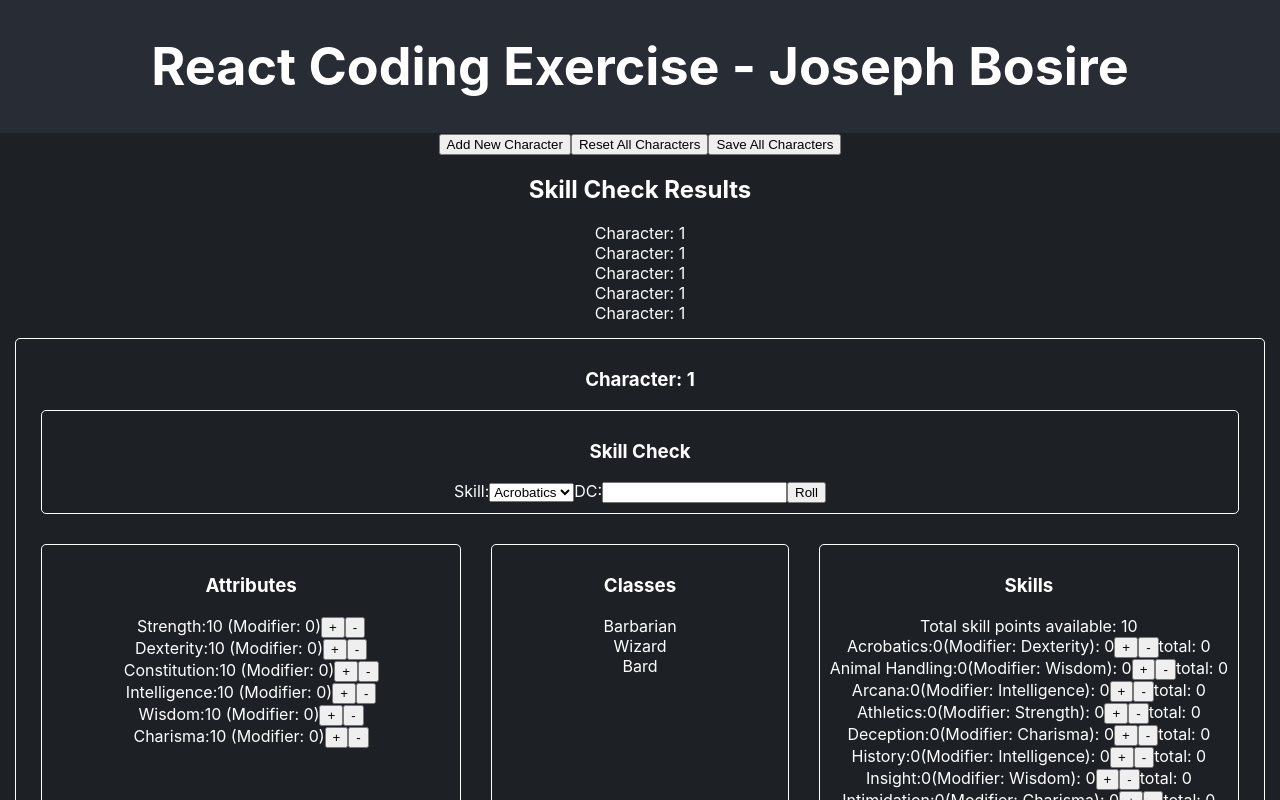
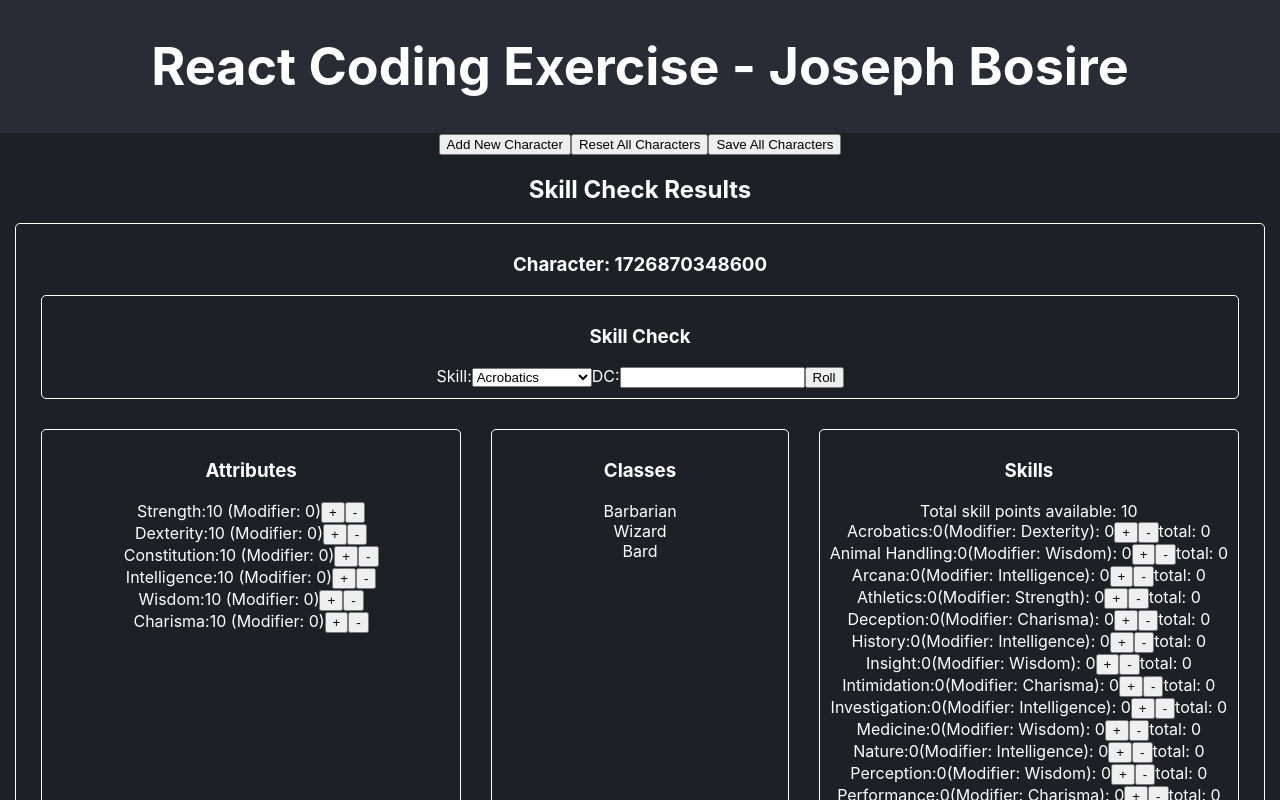
Before and after one commit to josephbosire/-recruiting-webapp-character, a React (Create React App) app: page / in a window 1280 px wide. Both pictures are taken after a click on the button "Add New Character". Shown: the top 800 px of the page. Built offline with nearby package versions, Linux system fonts and the light colour scheme.

Commit message:
Wrap up implementation of skill check and skill results functionality

```diff
--- a/src/App.js
+++ b/src/App.js
@@ -18,10 +18,10 @@ function App() {
         {/* Add Skill Check Results Component Here */}
         <SkillCheckResults />
         {/* Add Character Sheet Component Here */}
-        {characters.map((character, idx) => (
+        {Object.entries(characters).map(([id, character]) => (
           <CharacterSheet
-            key={`character-${idx}`}
-            sheet_number={idx + 1}
+            key={`character-${id}`}
+            sheet_number={id}
             character={character}
           />
         ))}
--- a/src/components/Attributes/Attributes.jsx
+++ b/src/components/Attributes/Attributes.jsx
@@ -1,30 +1,29 @@
+import { useMemo } from "react";
+import { ATTRIBUTE_LIST } from "../../consts";
 import { useCharactersContext } from "../../contexts/CharacterContextProvider";
-import { useCharacterModifiers } from "../../lib/hooks";
+import { getCharacterModifiers } from "../../lib/utils";
 import ModifierControls from "../ModifierControls";
 
 function Attributes({ character }) {
-  const character_modifiers = useCharacterModifiers(character);
+  const character_modifiers = useMemo(
+    () => getCharacterModifiers(character),
+    [character],
+  );
   const { increaseCharacterAttribute, decreaseCharacterAttribute } =
     useCharactersContext();
   return (
     <div className="container character-info__attributes">
       <h3>Attributes</h3>
       <ul>
-        {Object.entries(character)
-          .filter(([k, _]) => k !== "id")
-          .map(([attribute, points]) => (
-            <li key={attribute}>
-              {attribute}:{points} (Modifier: {character_modifiers[attribute]})
-              <ModifierControls
-                onIncrement={() =>
-                  increaseCharacterAttribute(character.id, attribute)
-                }
-                onDecrement={() =>
-                  decreaseCharacterAttribute(character.id, attribute)
-                }
-              />
-            </li>
-          ))}
+        {ATTRIBUTE_LIST.map((attr) => (
+          <li key={attr}>
+            {attr}:{character[attr]} (Modifier: {character_modifiers[attr]})
+            <ModifierControls
+              onIncrement={() => increaseCharacterAttribute(character.id, attr)}
+              onDecrement={() => decreaseCharacterAttribute(character.id, attr)}
+            />
+          </li>
+        ))}
       </ul>
     </div>
   );
--- a/src/components/Classes/Classes.jsx
+++ b/src/components/Classes/Classes.jsx
@@ -2,7 +2,6 @@ import { CLASS_LIST } from "../../consts";
 import { hasClassAttributes } from "../../lib/utils";
 
 function Classes({ character, onClick }) {
-  console.log("Rerendered");
   return (
     <div className="container character-info__classes">
       <h3>Classes</h3>
--- a/src/components/SkillCheckResults/SkillCheckResult.jsx
+++ b/src/components/SkillCheckResults/SkillCheckResult.jsx
@@ -1,5 +1,15 @@
-function SkillCheckResult() {
-  return <p>Character: 1</p>;
+function SkillCheckResult({ result }) {
+  return (
+    <li>
+      <h3>Character: {result.character_id}</h3>
+      <p>
+        Skill: {result.selectedSkill} : {result.selectedSkillPoints}
+      </p>
+      <p>You rolled: {result.roll}</p>
+      <p>The DC was: {result.dc}</p>
+      <p>Result: {result.total >= result.dc ? "Success" : "Failure"}</p>
+    </li>
+  );
 }
 
 export default SkillCheckResult;
--- a/src/components/SkillCheckResults/SkillCheckResults.jsx
+++ b/src/components/SkillCheckResults/SkillCheckResults.jsx
@@ -1,14 +1,19 @@
+import { useCharactersContext } from "../../contexts/CharacterContextProvider";
 import SkillCheckResult from "./SkillCheckResult";
 
 function SkillCheckResults() {
+  const { skillCheckResults } = useCharactersContext();
   return (
     <div>
       <h2>Skill Check Results</h2>
-      <SkillCheckResult />
-      <SkillCheckResult />
-      <SkillCheckResult />
-      <SkillCheckResult />
-      <SkillCheckResult />
+      <ul>
+        {skillCheckResults.map((result) => (
+          <SkillCheckResult
+            key={`result-${result.character_id}`}
+            result={result}
+          />
+        ))}
+      </ul>
     </div>
   );
 }
--- a/src/components/Skills/Skills.jsx
+++ b/src/components/Skills/Skills.jsx
@@ -1,43 +1,27 @@
-import {
-  useCalcualteAvailableSkillPoints,
-  useCharacterModifiers,
-  useSkills,
-} from "../../lib/hooks";
+import { useMemo } from "react";
+import { AVAILABLE_SKILL_POINTS } from "../../consts";
+import { useCharactersContext } from "../../contexts/CharacterContextProvider";
+import { getCharacterModifiers } from "../../lib/utils";
 import ModifierControls from "../ModifierControls";
 
 function Skills({ character }) {
-  const character_modifiers = useCharacterModifiers(character);
-  const availablePoints = useCalcualteAvailableSkillPoints(character_modifiers);
-  const { skills, totalCurrentSkillPoints, incrementSkill, decrementSkill } =
-    useSkills();
+  const character_modifiers = useMemo(
+    () => getCharacterModifiers(character),
+    [character],
+  );
+  const { incrementSkill, decrementSkill, getCharacterCurrentSkillPoints } =
+    useCharactersContext();
+  const intelligence_modifier = character_modifiers.Intelligence || 0;
+  const availablePoints = AVAILABLE_SKILL_POINTS + 4 * intelligence_modifier;
+  const totalCurrentSkillPoints = getCharacterCurrentSkillPoints(character.id);
+
   return (
     <div className="container character-info__skills">
       <h3>Skills</h3>
       <span>Total skill points available: {availablePoints}</span>
       <ul>
-        {skills.map((skill) => (
-          <Skill
-            key={skill.name}
-            skill={skill}
-            character_modifiers={character_modifiers}
-            incrementSkill={incrementSkill}
-            decrementSkill={decrementSkill}
-            disableIncrement={totalCurrentSkillPoints >= availablePoints}
-          />
-        ))}
-      </ul>
-    </div>
-  );
-}
-function Skill({
-  skill,
-  character_modifiers,
-  incrementSkill,
-  decrementSkill,
-  disableIncrement,
-}) {
-  return (
-    <li>
+        {character.skills.map((skill) => (
+          <li key={`${character.id} - ${skill.name}`}>
             <span>
               {skill.name}:{skill.points}
             </span>
@@ -46,12 +30,18 @@ function Skill({
               {character_modifiers[skill.attributeModifier]}
             </span>
             <ModifierControls
-        disableIncrement={disableIncrement}
-        onIncrement={() => incrementSkill(skill.name)}
-        onDecrement={() => decrementSkill(skill.name)}
+              disableIncrement={totalCurrentSkillPoints >= availablePoints}
+              onIncrement={() => incrementSkill(character.id, skill.name)}
+              onDecrement={() => decrementSkill(character.id, skill.name)}
             />
-      <span>total: 0</span>
+            <span>
+              total:{" "}
+              {skill.points + character_modifiers[skill.attributeModifier]}
+            </span>
           </li>
+        ))}
+      </ul>
+    </div>
   );
 }
 export default Skills;
--- a/src/components/character/CharacterSheet.jsx
+++ b/src/components/character/CharacterSheet.jsx
@@ -21,7 +21,7 @@ function CharacterSheet({ sheet_number, character }) {
   return (
     <div className="container">
       <h3>Character: {sheet_number}</h3>
-      <SkillCheck />
+      <SkillCheck character={character} />
       <div className="character-info">
         <Attributes character={character} />
         <Classes character={character} onClick={handOnClickClass} />
--- a/src/components/character/SkillCheck.jsx
+++ b/src/components/character/SkillCheck.jsx
@@ -1,15 +1,39 @@
-import React from "react";
+import React, { useState } from "react";
+import { SKILL_LIST } from "../../consts";
+import { useCharactersContext } from "../../contexts/CharacterContextProvider";
 
-function SkillCheck() {
+function SkillCheck({ character }) {
+  const [dc, setDc] = useState("");
+  const [selectedSkill, setSelectedSkill] = useState("Acrobatics");
+  const skill_options = SKILL_LIST.map((skill) => skill.name);
+  const { rollDice } = useCharactersContext();
+
+  const handleSubmit = (e) => {
+    e.preventDefault();
+    rollDice(character.id, selectedSkill, dc);
+  };
   return (
-    <form className="container">
+    <form className="container" onSubmit={handleSubmit}>
       <h3>Skill Check</h3>
       <label>Skill:</label>
-      <select id="skill">
-        <option>Acrobatics</option>
+      <select
+        value={selectedSkill}
+        onChange={(e) => setSelectedSkill(e.target.value)}
+      >
+        {skill_options.map((option) => (
+          <option key={option} value={option}>
+            {option}
+          </option>
+        ))}
       </select>
       <label htmlFor="dc">DC:</label>
-      <input id="dc" />
+      <input
+        type="number"
+        id="dc"
+        value={dc}
+        required
+        onChange={(e) => setDc(++e.target.value)}
+      />
       <button>Roll</button>
     </form>
   );
--- a/src/contexts/CharacterContextProvider.jsx
+++ b/src/contexts/CharacterContextProvider.jsx
@@ -3,43 +3,41 @@ import {
   ATTRIBUTE_LIST,
   DEFAULT_ATTRIBUTE_POINTS,
   MAX_CHARACTER_ATTRIBUTE_POINTS,
+  SKILL_LIST,
 } from "../consts";
+import { getCharacterModifiers, getRandomInt } from "../lib/utils";
 
 const CharactersContext = createContext(null);
 
 const CharactersContextProvider = ({ children }) => {
-  const [characters, setCharacters] = useState([]);
+  const [characters, setCharacters] = useState({});
+  const [skillCheckResults, setSkillCheckResults] = useState([]);
 
   const addCharacter = () => {
-    setCharacters((prev) => [
+    const newId = new Date().getTime();
+    setCharacters((prev) => ({
       ...prev,
-      {
-        id: new Date().getTime(), // Temporary way to quickly get a unique id. Not safe for production
+      [newId]: {
+        id: newId, // Temporary way to quickly get a unique id. Not safe for production
         Strength: DEFAULT_ATTRIBUTE_POINTS,
         Dexterity: DEFAULT_ATTRIBUTE_POINTS,
         Constitution: DEFAULT_ATTRIBUTE_POINTS,
         Intelligence: DEFAULT_ATTRIBUTE_POINTS,
         Wisdom: DEFAULT_ATTRIBUTE_POINTS,
         Charisma: DEFAULT_ATTRIBUTE_POINTS,
+        skills: SKILL_LIST.map((skill) => ({ ...skill, points: 0 })),
       },
-    ]);
-  };
-
-  const updateCharacters = (updatedCharacter) => {
-    setCharacters((prev) =>
-      prev.map((char) =>
-        char.id === updatedCharacter.id ? updatedCharacter : char,
-      ),
-    );
+    }));
   };
 
   const resetCharacters = () => {
-    setCharacters([]);
+    setCharacters({});
+    setSkillCheckResults([]);
   };
   const getTotalCharacterAttrPoints = (id) => {
-    const character = characters.find((char) => char.id === id);
+    const character = characters[id];
     if (!character) {
-      alert("No character with Id found");
+      alert(`No character with Id: ${id} found`);
       return;
     }
 
@@ -49,30 +47,64 @@ const CharactersContextProvider = ({ children }) => {
     }, 0);
     return totalAttributePoints;
   };
-  const increaseCharacterAttribute = (character_id, attribute) => {
-    if (
-      getTotalCharacterAttrPoints(character_id) >=
-      MAX_CHARACTER_ATTRIBUTE_POINTS
-    ) {
+  const increaseCharacterAttribute = (id, attribute) => {
+    if (getTotalCharacterAttrPoints(id) >= MAX_CHARACTER_ATTRIBUTE_POINTS) {
       alert("A character can have up to 70 Delegated Attribute Points");
       return;
     }
-    setCharacters((prev) =>
-      prev.map((char) =>
-        char.id === character_id
-          ? { ...char, [attribute]: ++char[attribute] }
-          : char,
-      ),
+    const chr = characters[id];
+    const updatedChar = { ...chr, [attribute]: ++chr[attribute] };
+    setCharacters((prev) => ({ ...prev, [id]: updatedChar }));
+  };
+  const decreaseCharacterAttribute = (id, attribute) => {
+    const chr = characters[id];
+    const updatedChar = { ...chr, [attribute]: ++chr[attribute] };
+    setCharacters((prev) => ({ ...prev, [id]: updatedChar }));
+  };
+
+  const getCharacterCurrentSkillPoints = (id) => {
+    const totalCurrentSkillPoints = characters[id].skills.reduce(
+      (acc, skill) => (acc += skill.points),
+      0,
     );
+    return totalCurrentSkillPoints;
   };
-  const decreaseCharacterAttribute = (character_id, attribute) => {
-    setCharacters((prev) =>
-      prev.map((char) =>
-        char.id === character_id
-          ? { ...char, [attribute]: --char[attribute] }
-          : char,
-      ),
+  const incrementSkill = (id, name) => {
+    const chr = { ...characters[id] };
+    chr.skills = chr.skills.map((skill) =>
+      skill.name === name ? { ...skill, points: ++skill.points } : skill,
     );
+    setCharacters((prev) => ({ ...prev, [id]: chr }));
+  };
+
+  const decrementSkill = (id, name) => {
+    const chr = { ...characters[id] };
+    chr.skills = chr.skills.map((skill) =>
+      skill.name === name ? { ...skill, points: --skill.points } : skill,
+    );
+    setCharacters((prev) => ({ ...prev, [id]: chr }));
+  };
+
+  const rollDice = (id, selectedSkill, dc) => {
+    const rand = getRandomInt(1, 20);
+    const skill = characters[id].skills.find(
+      (skill) => skill.name === selectedSkill,
+    );
+    const modifiers = getCharacterModifiers(characters[id]);
+    const skillModifierValue = modifiers[skill.attributeModifier];
+    const total = skill.points + rand + skillModifierValue;
+    const newResult = {
+      character_id: id,
+      roll: rand,
+      dc: dc,
+      total: total,
+      selectedSkill,
+      selectedSkillPoints: skill.points,
+    };
+    setSkillCheckResults((prev) => [
+      ...prev.filter((result) => result.character_id !== id),
+      newResult,
+    ]);
   };
 
   return (
@@ -80,10 +112,14 @@ const CharactersContextProvider = ({ children }) => {
       value={{
         characters,
         addCharacter,
-        updateCharacters,
         resetCharacters,
         increaseCharacterAttribute,
         decreaseCharacterAttribute,
+        getCharacterCurrentSkillPoints,
+        incrementSkill,
+        decrementSkill,
+        rollDice,
+        skillCheckResults,
       }}
     >
       {children}
--- a/src/lib/hooks.js
+++ /dev/null
@@ -1,64 +0,0 @@
-import { useEffect, useState } from "react";
-import { AVAILABLE_SKILL_POINTS, SKILL_LIST } from "../consts";
-
-export const useCharacterModifiers = (character) => {
-  const [characterModifiers, setCharacterModifiers] = useState({});
-
-  const calcualteModifier = (points) => {
-    if (points < 10) {
-      return points - 10;
-    }
-    return Math.floor((points - 10) / 2);
-  };
-
-  useEffect(() => {
-    const modifiers = Object.entries(character).reduce(
-      (acc, [attr, points]) => {
-        acc[attr] = calcualteModifier(points);
-        return acc;
-      },
-    );
-    setCharacterModifiers(modifiers);
-  }, [character]);
-  return characterModifiers;
-};
-
-export const useCalcualteAvailableSkillPoints = (character_modifiers) => {
-  const [availablePoints, setAvailablePoints] = useState(
-    AVAILABLE_SKILL_POINTS,
-  );
-  useEffect(() => {
-    const intelligence_modifier = character_modifiers.Intelligence || 0;
-    const newSkillPoints = AVAILABLE_SKILL_POINTS + 4 * intelligence_modifier;
-    setAvailablePoints(newSkillPoints);
-  }, [character_modifiers]);
-  return availablePoints;
-};
-
-export const useSkills = () => {
-  const [skills, setSkills] = useState(() =>
-    SKILL_LIST.map((skill) => ({ ...skill, points: 0 })),
-  );
-
-  const totalCurrentSkillPoints = skills.reduce(
-    (acc, skill) => (acc += skill.points),
-    0,
-  );
-
-  const incrementSkill = (name) => {
-    setSkills((prev) =>
-      prev.map((skill) =>
-        skill.name === name ? { ...skill, points: skill.points++ } : skill,
-      ),
-    );
-  };
-
-  const decrementSkill = (name) => {
-    setSkills((prev) =>
-      prev.map((skill) =>
-        skill.name === name ? { ...skill, points: skill.points-- } : skill,
-      ),
-    );
-  };
-  return { skills, totalCurrentSkillPoints, incrementSkill, decrementSkill };
-};
```
Also changed, not shown: src/lib/utils.js (+23 -1 lines). Lines whose indentation alone changed are shown as unchanged.
